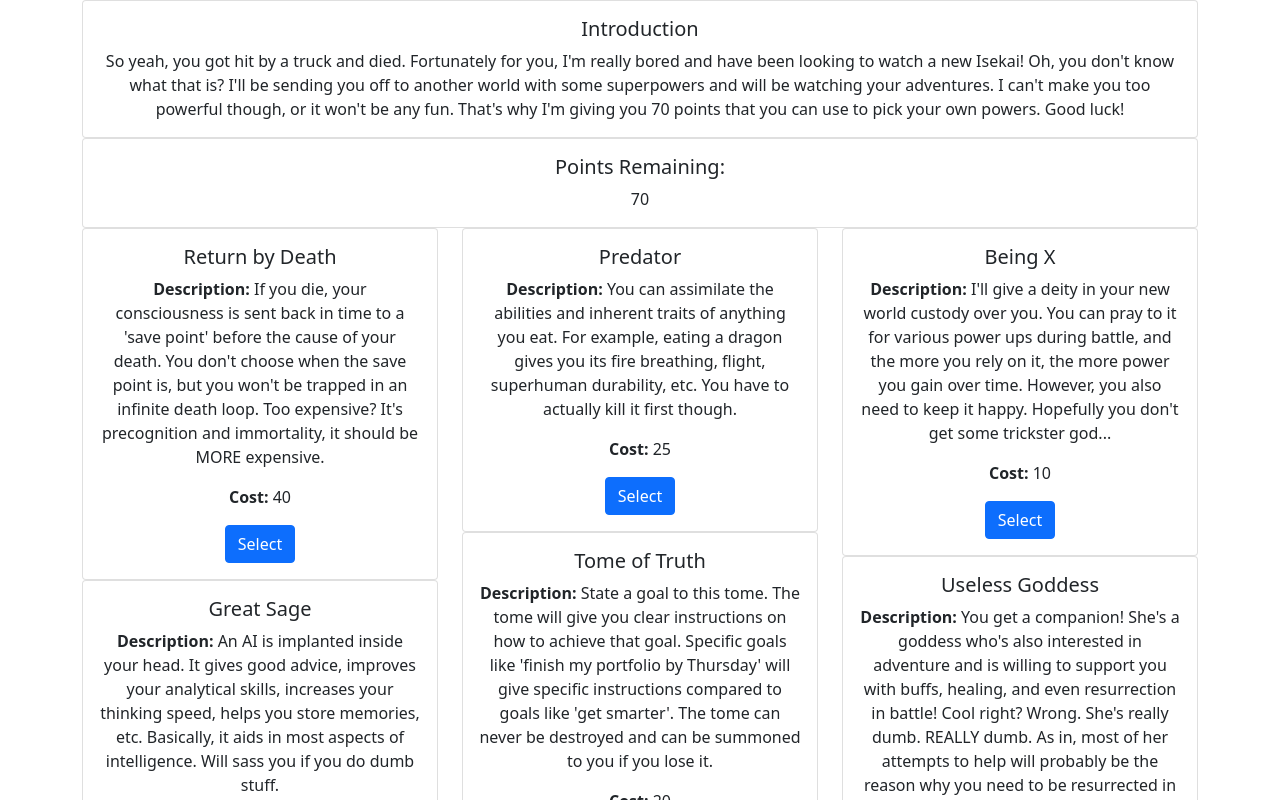
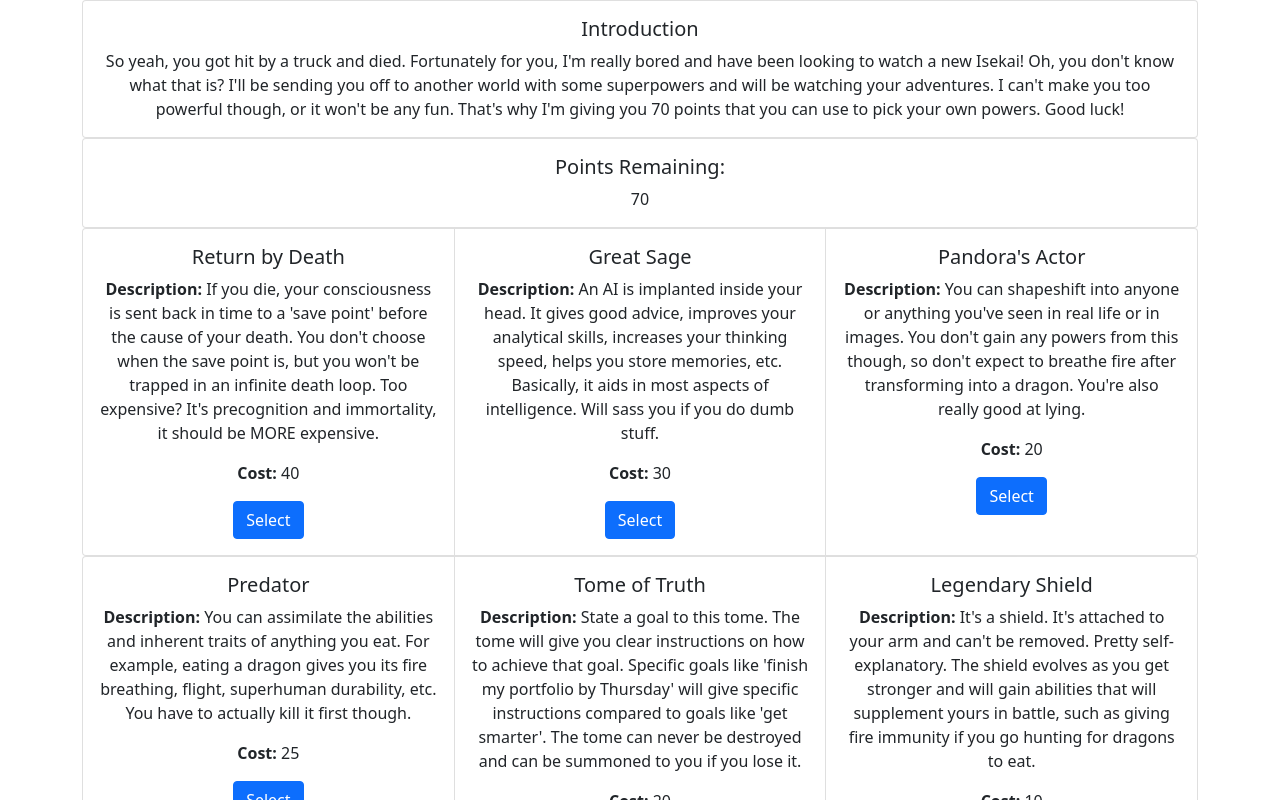
Before and after one commit to djli15736/cyoa-game, a React (Create React App) app: page / in a window 1280 px wide. Shown: the top 800 px of the page. Built offline with nearby package versions, Linux system fonts and the light colour scheme.

Commit message:
put all cards in cardgroup, working on changing color

```diff
--- a/src/App.tsx
+++ b/src/App.tsx
@@ -3,7 +3,7 @@ import './App.css';
 import POWERS from './assets/powers.json';
 import { PowerViewer } from './components/PowerViewer';
 import 'bootstrap/dist/css/bootstrap.min.css';
-import { Col, Container, Row, Card as BootstrapCard } from 'react-bootstrap';
+import { Col, Container, Row, Card as BootstrapCard, CardGroup } from 'react-bootstrap';
 import { Power } from './interfaces/power';
 import { PointBox } from './components/PointBox';
 
@@ -30,21 +30,21 @@ function App(): JSX.Element {
       <PointBox points={points}></PointBox>
       </Col>
       <Row>
-      <Col>
+      <CardGroup>
       <PowerViewer power={POWERS[0]} points={points} setPoints={setPoints}></PowerViewer>
       <PowerViewer power={POWERS[1]} points={points} setPoints={setPoints}></PowerViewer>
       <PowerViewer power={POWERS[2]} points={points} setPoints={setPoints}></PowerViewer>
-      </Col>
-      <Col>
+      </CardGroup>
+      <CardGroup>
       <PowerViewer power={POWERS[3]} points={points} setPoints={setPoints}></PowerViewer>
       <PowerViewer power={POWERS[4]} points={points} setPoints={setPoints}></PowerViewer>
       <PowerViewer power={POWERS[5]} points={points} setPoints={setPoints}></PowerViewer>
-      </Col>
-      <Col>
+      </CardGroup>
+      <CardGroup>
       <PowerViewer power={POWERS[6]} points={points} setPoints={setPoints}></PowerViewer>
       <PowerViewer power={POWERS[7]} points={points} setPoints={setPoints}></PowerViewer>
       <PowerViewer power={POWERS[8]} points={points} setPoints={setPoints}></PowerViewer>
-      </Col>
+      </CardGroup>
       </Row>
     </Container>
   );
--- a/src/components/PowerViewer.tsx
+++ b/src/components/PowerViewer.tsx
@@ -4,18 +4,17 @@ import { Power } from '../interfaces/power';
 
 
 export function PowerViewer({power, points, setPoints}: {power: Power, points: number, setPoints: (p: number)=>void}): JSX.Element {
+    const[selected, setSelected] = useState<boolean>(false);
 
     const subtractPoints = () => {
         setPoints(points-power.Cost);
     };
 
     function selectPower(){
-        let displayPoints = document.getElementById('point-box');
         subtractPoints();
      }
 
-    return  <Col>
-    <BootstrapCard className = "power-card">
+    return <BootstrapCard className={selected ? "power-card-clicked" : "power-card"}>
             <BootstrapCard.Body>
                 <BootstrapCard.Title>{power.Name}</BootstrapCard.Title>
                 <BootstrapCard.Text>
@@ -24,8 +23,7 @@ export function PowerViewer({power, points, setPoints}: {power: Power, points: n
                 <BootstrapCard.Text>
                     <strong>Cost:</strong> {power.Cost}
                 </BootstrapCard.Text>
-                <Button onClick={selectPower}>Select</Button>
+                <Button onClick={()=>{selectPower(); setSelected(!selected)}}>Select</Button>
             </BootstrapCard.Body>
         </BootstrapCard>
-    </Col>
 }
--- a/src/index.css
+++ b/src/index.css
@@ -11,3 +11,11 @@ code {
   font-family: source-code-pro, Menlo, Monaco, Consolas, 'Courier New',
     monospace;
 }
+
+.power-card-clicked {
+  background-color: green;
+}
+
+.power-card {
+  background-color: white;
+}
```
